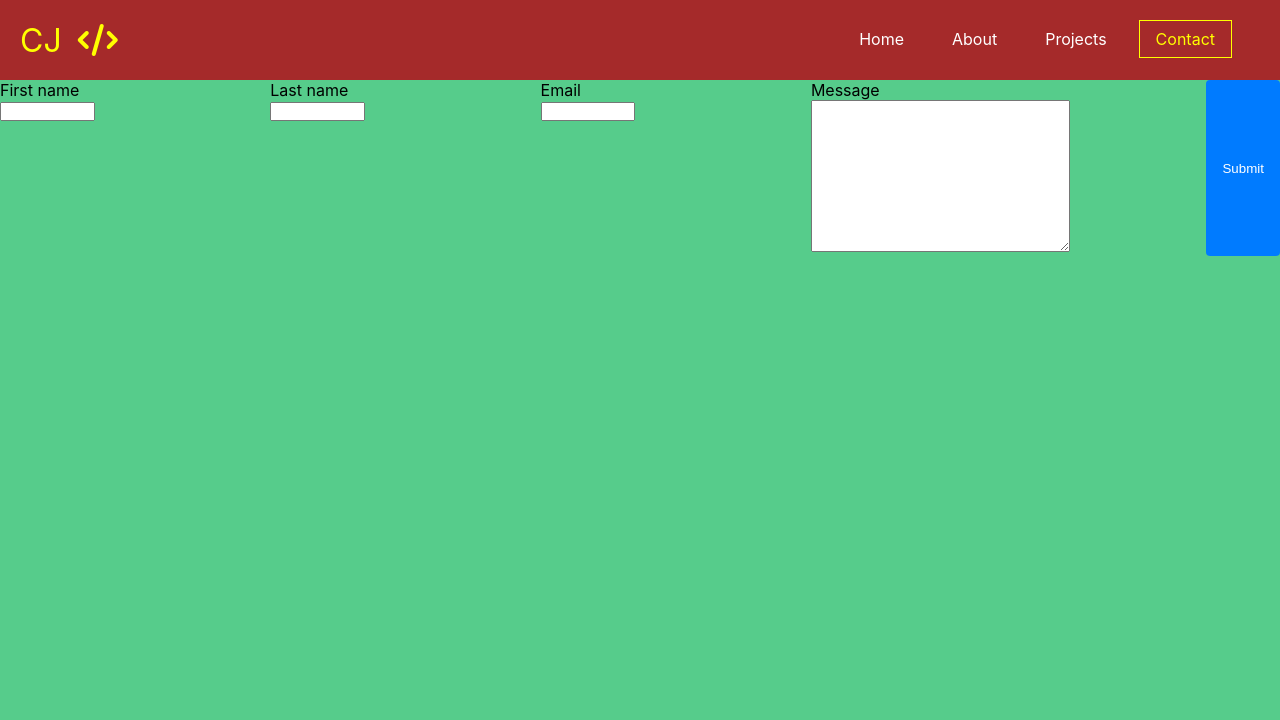
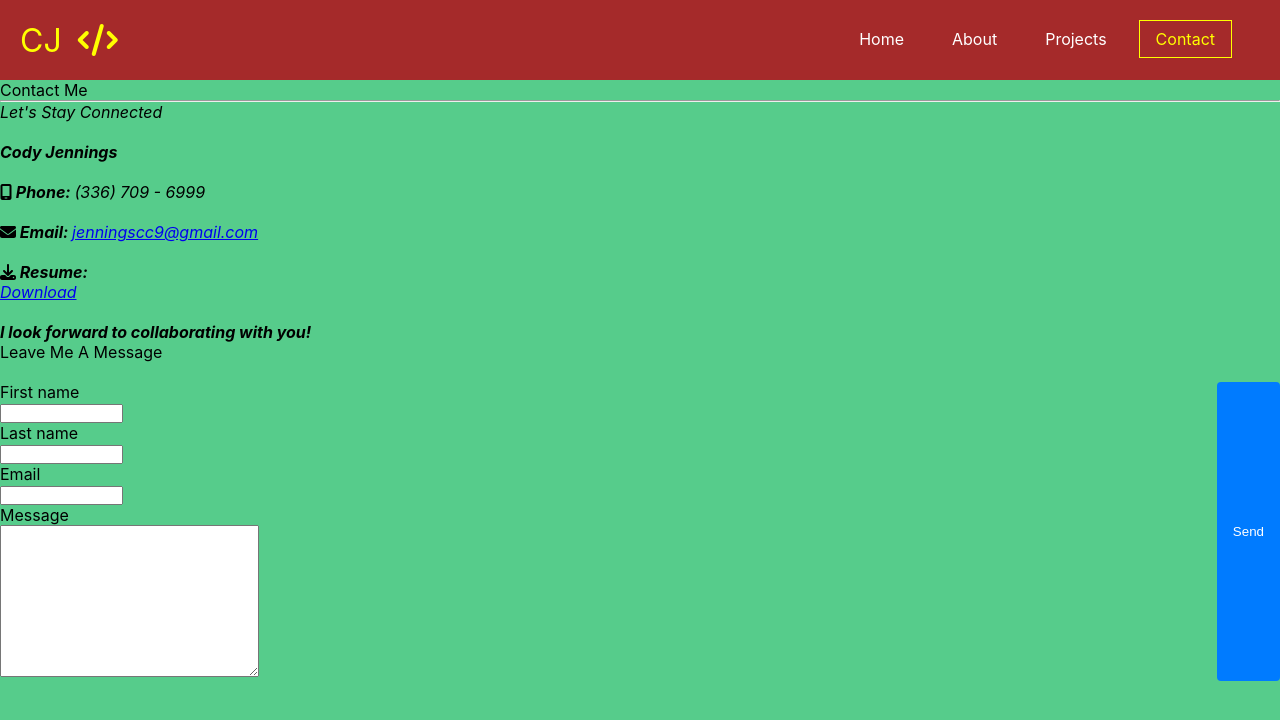
Before and after one commit to Cody-Jennings/Portfolio, a React (Create React App) app: page /contact in a window 1280 px wide. Shown: the top 720 px of the page. Built offline with nearby package versions, Linux system fonts and the light colour scheme.

Commit message:
netlify try 6

```diff
--- a/src/Pages/Contact/Contact.js
+++ b/src/Pages/Contact/Contact.js
@@ -336,36 +336,73 @@
 
 import React from "react"
 import './Contact.css'
+import { FontAwesomeIcon } from '@fortawesome/react-fontawesome';
+import { faMobileScreen, faEnvelope, faDownload } from '@fortawesome/free-solid-svg-icons'
 
 function Contact() {
-  return <div>
+  return (
+    <div className='contact-main'>
+      <div className='contact-inner'>
+        <div className='contact-title'>Contact Me<hr></hr></div>
+        <div className='contact-body'>
+          <address>
+            <p className='contact-info-message'>Let's Stay Connected</p>
+            <br />
 
+            <p className='contact-name'><strong>Cody Jennings</strong></p>
+            <br />
+            <div className='contact-info'>
+              <p><FontAwesomeIcon className="icon" icon={faMobileScreen} /><strong> Phone: </strong>(336) 709 - 6999</p>
+              <br />
+              <p><FontAwesomeIcon className="icon" icon={faEnvelope} /><strong> Email: </strong> <a className='email-link' href={"mailto:jenningscc9@gmail.com"}>jenningscc9@gmail.com</a></p>
+              <br />
+              <div className='resume'><p><FontAwesomeIcon className="icon" icon={faDownload} /><strong> Resume: </strong></p><a className='btn' id='download-btn' href="../assets/Cody_Jennings_Software_Engineer_Resume.pdf" download>Download</a></div>
+              <br />
+            </div>
+            <p className='contact-message'><strong>I look forward to collaborating with you!</strong></p>
+          </address>
+          <div className='form'>
+            <div className='form-message'>Leave Me A Message</div>
+            <br />
             <form
-      name="contact" method="POST" data-netlify="true" onSubmit="submit">
+              name="contact"
+              method="POST"
+              data-netlify="true"
+              data-netlify-honeypot="bot-field"
+            >
               <input type="hidden" name="form-name" value="contact" />
+              <div hidden>
+                <input name="bot-field" />
+              </div>
 
+              <div className='form-inputs'>
                 <div>
-        <label>First name <br />
+                  <label>First name<br />
                     <input type="text" name="first-name" required />
                   </label>
                 </div>
                 <div>
-        <label>Last name <br />
+                  <label>Last name<br />
                     <input type="text" name="last-name" required />
                   </label>
                 </div>
                 <div>
-        <label htmlFor="email">Email</label> <br />
+                  <label htmlFor="email">Email</label><br />
                   <input id="email" type="email" name="email" required />
                 </div>
                 <div>
-        <label>Message <br />
+                  <label>Message<br />
                     <textarea name="message" required cols={30} rows={10} ></textarea>
                   </label>
                 </div>
-      <br /><button className='btn' id='contact-button' type="submit">Submit</button>
+              </div>
+              <button className='btn' id='contact-button' type="submit">Send</button>
             </form>
           </div>
+        </div>
+      </div>
+    </div >
+  )
 }
 
-export default Contact;
+export default Contact
```
Lines whose indentation alone changed are shown as unchanged.
